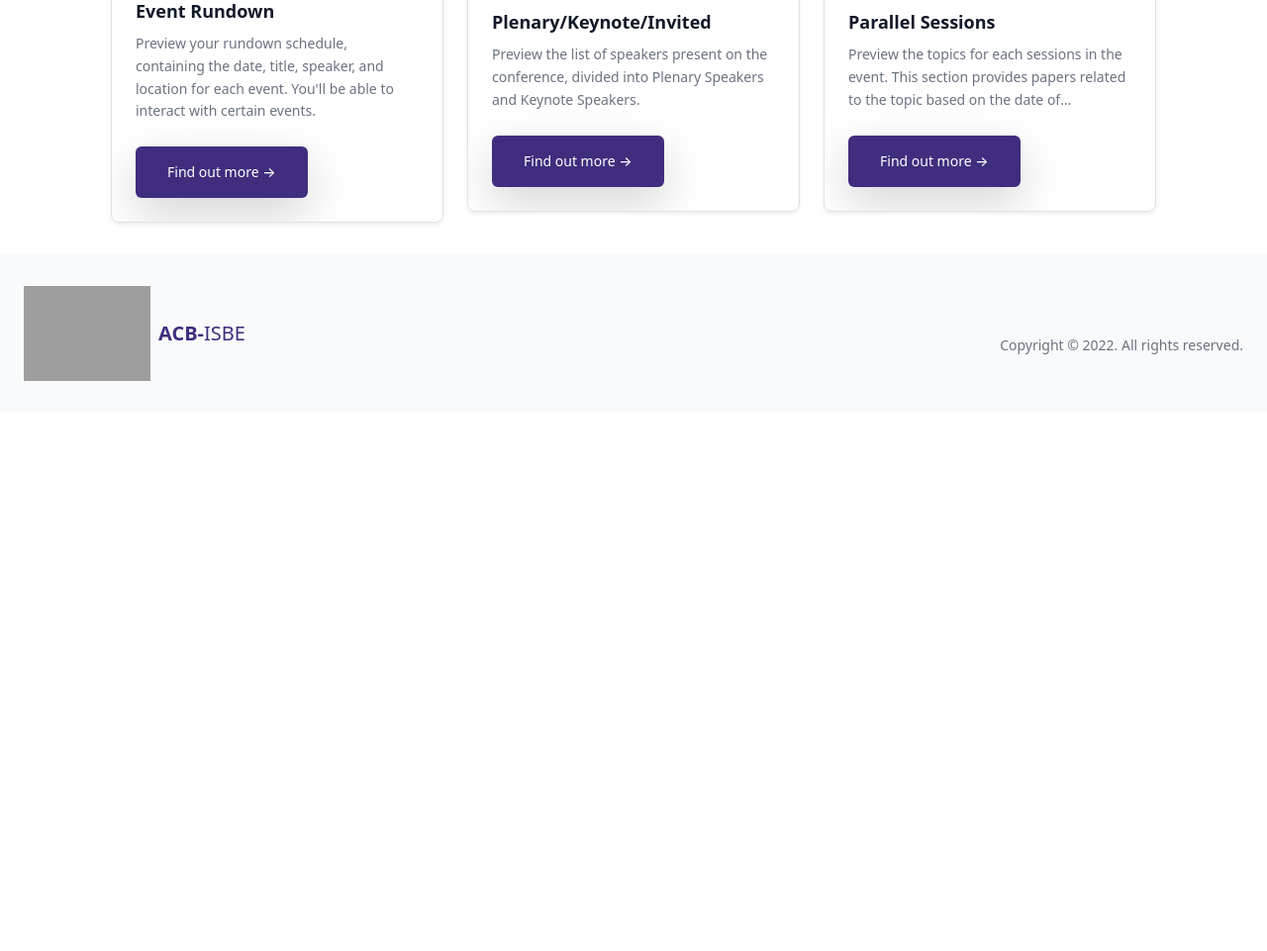
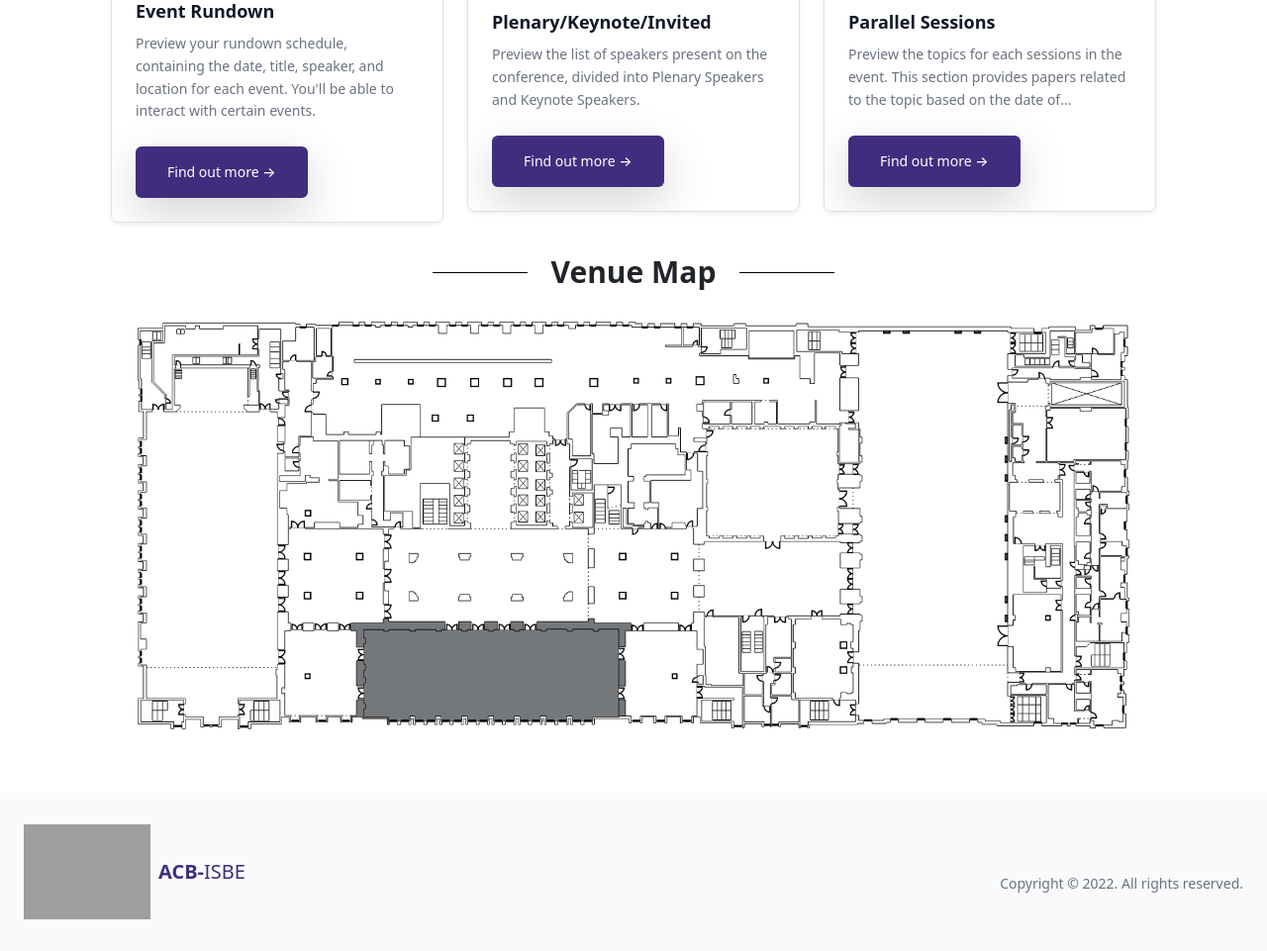
Before and after one commit to syafiqoarashy/pbd-midterm-project, a Django app: page / in a window 1280 px wide. Shown: the part 1758-2719 px from the top of the page at 99% size. Before the commit the page ends 2143 px from the top, so only its background shows below. Run offline with Django 4.2, Linux system fonts and the light colour scheme; parts of the project's set-up code (start-up, migrations or seed data) failed here and were passed over; some libraries are stand-ins or nearby versions; grey boxes are pictures that could not be loaded.

Commit message:
added venue map

```diff
--- a/home/templates/index.html
+++ b/home/templates/index.html
@@ -301,7 +301,16 @@
       </article>
   </div>
 
-  <footer aria-label="Site Footer" class="bg-gray-50">
+  <div class="text-3xl font-bold flex flex-shrink items-center justify-center">
+    <div class="flex w-24 border-t border-black"></div>
+    <span class="flex shrink mx-4 text-center">Venue Map</span>
+    <div class="flex w-24 border-t border-black"></div>
+  </div>
+  <section class="flex justify-center">
+    <img class='object-contain p-8 w-10/12' src="{% static 'home/venue_map.png' %}" alt="Map">
+  </section>
+
+  <footer aria-label="Site Footer" class="bg-gray-50 mt-8">
     <div class="mx-auto max-w-screen-xl px-4 py-8 sm:px-6 lg:px-8">
       <div class="sm:flex sm:items-center sm:justify-between">
         <div class="flex h-24 justify-center text-teal-600 sm:justify-start">
--- a/home/views.py
+++ b/home/views.py
@@ -28,7 +28,7 @@ def register(request):
         if form.is_valid():
             form.save()
             messages.success(request, 'Account successfully created!')
-            return redirect('wishlist:login')
+            return redirect('home:login')
 
     context = {'form':form}
     return render(request, 'register.html', context)
```
Also changed, not shown: home/templates/register.html (+18 -12 lines), home/static/home/venue_map.png (added), 3 other files.
